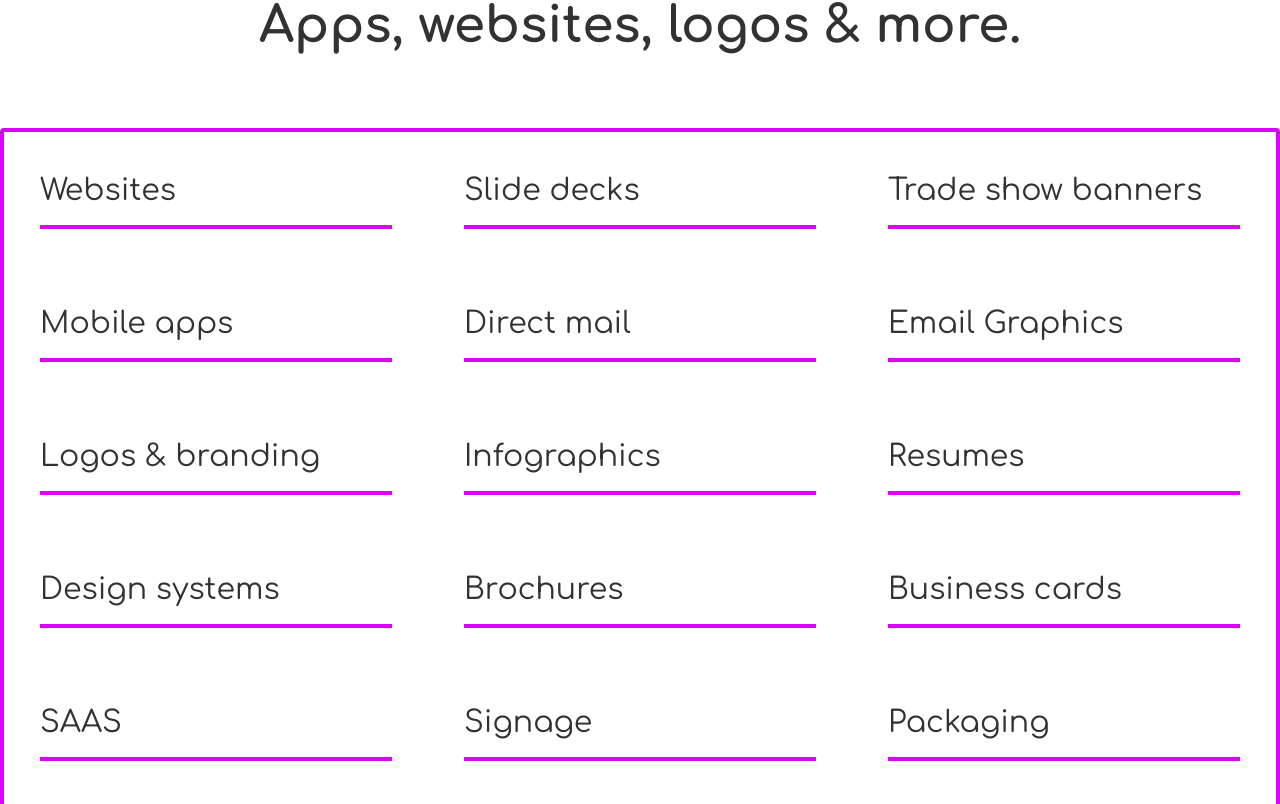
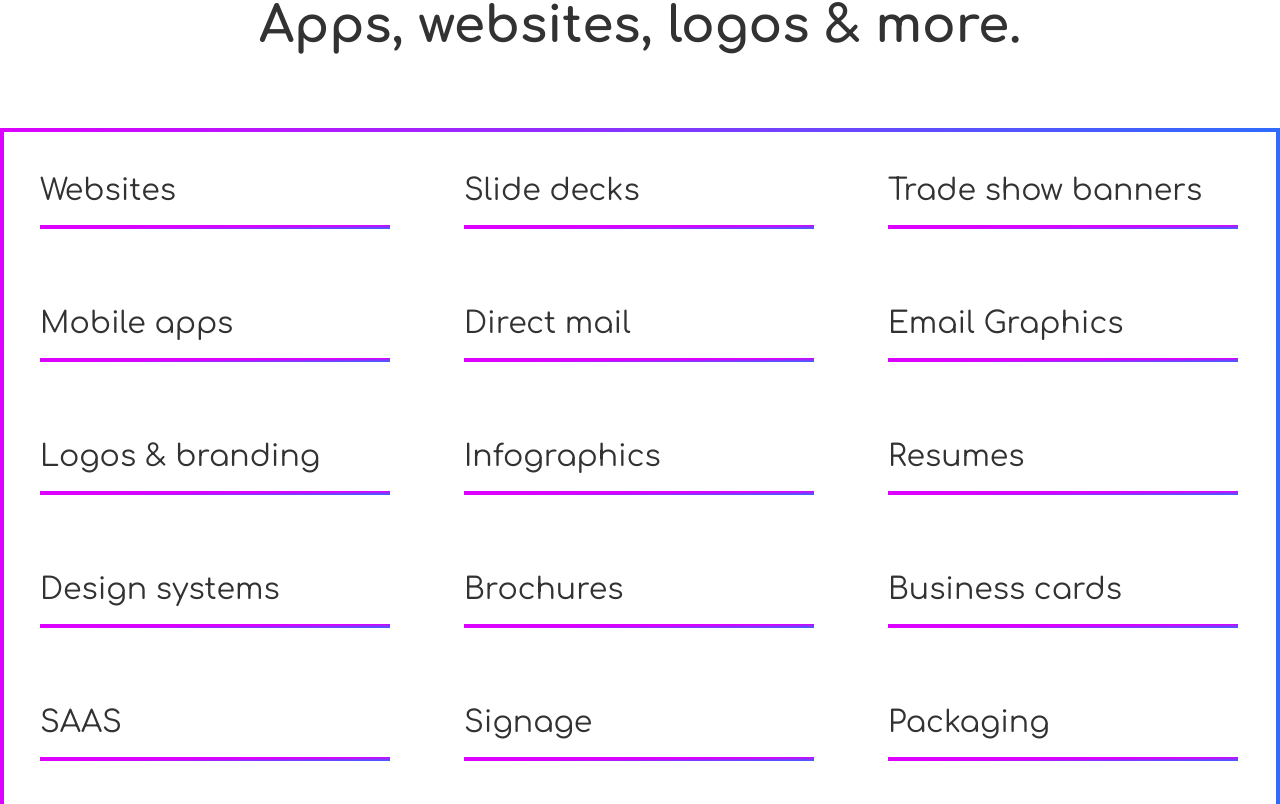
Before and after one commit to Iqtidartara/pixeltech, a Next.js app: page / in a window 1280 px wide. Shown: the part 7276-8080 px from the top of the page. Built offline with nearby package versions, Linux system fonts and the light colour scheme.

Commit message:
refractor: new changes

```diff
--- a/app/globals.css
+++ b/app/globals.css
@@ -157,10 +157,6 @@ font-style: normal;
 font-weight: 700;
 line-height: normal;
 }
-.orderapps{
-  border-radius: 4px;
-border: 4px solid #DB00FF;
-}
 
 .borderg{
   border: linear-gradient(143deg, #DB00FF -3.42%, #306BFF 97.67%);
@@ -190,3 +186,8 @@ border: 3px solid #E5E7EB;
   background: var(--main, linear-gradient(143deg, #DB00FF -3.42%, #306BFF 97.67%));
   box-shadow: 0px 0px 37.48px 0px #F8F8F8;
 }
+.gradient-border {
+  border-image: linear-gradient(to right, #DB00FF, #306BFF) 1;
+  border-image-slice: 1;
+
+}
--- a/components/AppsWesite.tsx
+++ b/components/AppsWesite.tsx
@@ -35,12 +35,12 @@ const AppsWesite = () => {
           Apps, websites, logos & more.
         </h1>
 
-        <div className='grid grid-cols-1 md:grid-cols-2 lg:grid-cols-3   g orderapps  md:text-start text-center'>
+        <div className='grid grid-cols-1 md:grid-cols-2 lg:grid-cols-3 max-w-[80rem]   md:text-start text-center gradient-border  border-4 '>
           {categories.map((category, index) => (
-            <div key={index} className='p-9  '>
-              <h1 className=' border-b-4  border-[#DB00FF]  text-start text-[30px] text-[#323232] font-[400] leading-normal pb-3'>
-                {category}
-              </h1>
+            <div
+            key={index} className='p-9 '>
+              <h1 className='text-start text-[30px] text-[#323232] font-[400] leading-normal pb-3'>{category}</h1>
+              <div className='w-[350px] h-[4px] bg-gradient-to-br from-[#DB00FF] via-[#DB00FF] to-[#306BFF] '></div>
             </div>
           ))}
         </div>
```
